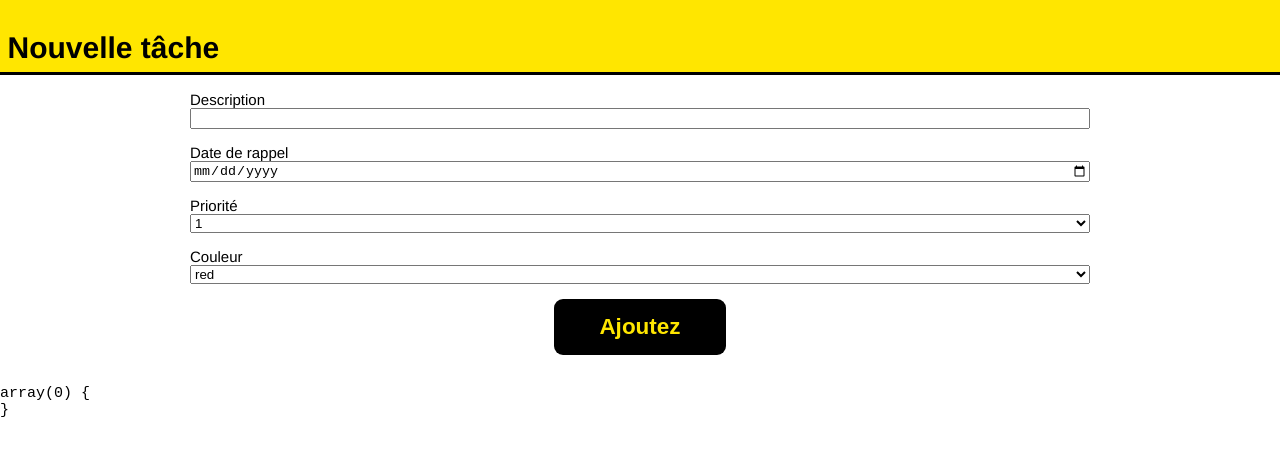
After one commit to wdhaghost/To-do-list-CRUD, a PHP site: page /new_task.php in a window 1280 px wide. The commit adds this page. Shown: the top 456 px of the page. Run offline with PHP 8.4, Linux system fonts and the light colour scheme.

Commit message:
working on user story 2(add a new task)

```diff
--- a/css/style.css
+++ b/css/style.css
@@ -11,13 +11,20 @@ body{
 .container{
     width: 100%;
     margin: 0;
+    position: relative;
+   padding-top: 76px;
+
 }
+
 .header{
     background: #FFE600;
     width: 100%;
     height: 75px;
     padding: 0.75rem 0.5rem;
     border-bottom: 3px solid black;
+    position: absolute;
+    z-index: 50;
+    top:0;
 }
 .main-title{
     font-size: 2rem;
@@ -43,8 +50,43 @@ body{
     align-items: center;
 }
 
-.tags{
+.add-task{
 
+    position: fixed;
+    right: 2rem;
+    bottom: 2rem;
+    color: #FFE600;
+    font-size: 1.5rem;
+}
+.add-link{
+    width: 100%;
+    height: 100%;
+}
+.task-form{
+    display: flex;
+    flex-direction:column ;
+    justify-content: space-around;
+    align-items: center;
+    gap:1rem;
+    padding: 1rem 0;
+}
+.form-element{
+    display: flex;
+    flex-direction:column ;
+    justify-content: space-around;
+    /* align-items: flex-start; */
+    width: 100%;
+    max-width: 60rem;
+}
+.btn{
+    padding:1rem 3rem ;
+    background-color: black;
+    border: none;
+    border-radius:0.6rem ;
+    color: #FFE600;
+    font-size: 1.5rem;
+    font-weight: 700;
+    text-align:center;
 }
 @media screen AND (min-width:600px) {
     .task{
--- a/includes/_functions.php
+++ b/includes/_functions.php
@@ -9,7 +9,7 @@ $dbCo->setAttribute(PDO::ATTR_DEFAULT_FETCH_MODE,PDO::FETCH_ASSOC);
 }
 catch (Exception $e) {
     die("Unable to connect to the database.".$e->getMessage());
-    }
+}
 
 function getTask($data){
     $query= $data ->prepare("SELECT * FROM `task` WHERE 'done' =0 ") ;
@@ -29,4 +29,7 @@ foreach($array as $task){
 }
 return $html;
 }
+function sendTaskTo($array,$data){
+    $query = $data->prepare("INSERT INTO `product`(`name_product`,`price`) VALUES (:name, :price)");
+}
 ?>
--- /dev/null
+++ b/includes/_header.php
@@ -0,0 +1,16 @@
+<!DOCTYPE html>
+<html lang="en">
+
+<head>
+    <meta charset="UTF-8">
+    <meta http-equiv="X-UA-Compatible" content="IE=edge">
+    <meta name="viewport" content="width=device-width, initial-scale=1.0">
+    <link rel="stylesheet" href="css/style.css">
+    <title><?=$title?></title>
+</head>
+
+<body>
+    <div class="container">
+        <header class="header">
+            <h1 class="main-title"><?=$title?></h1>
+        </header>
--- /dev/null
+++ b/new_task.php
@@ -0,0 +1,48 @@
+<?php
+require_once "includes/_functions.php";
+$title = "Nouvelle tâche";
+require_once "includes/_header.php"
+?>
+
+<form action="new_task.php" method="post" class="task-form">
+    <div class="form-element">
+        <label for="task-name">Description</label>
+        <input type="text" name="task-name" id="task-name">
+    </div>
+    <div class="form-element">
+        <label for="date_reminder">Date de rappel</label>
+        <input type="date" name="date_reminder" id="">
+    </div>
+    <div class="form-element">
+        <label for="priority">Priorité</label>
+        <select name="priority" id="priority-lvl">
+            <option value="1">1</option>
+            <option value="2">2</option>
+            <option value="3">3</option>
+            <option value="4">4</option>
+            <option value="5">5</option>
+
+        </select>
+    </div>
+    <div class="form-element">
+        <label for="color">Couleur</label>
+        <select name="color" id="color">
+            <option value="red">red</option>
+            <option value="blue">blue</option>
+            <option value="yellow">yellow</option>
+            <option value="green">green</option>
+
+        </select>
+    </div>
+    <input class="submit-btn btn" type="submit" value="Ajoutez">
+</form>
+<?php
+echo "<pre>";
+var_dump($_POST);
+echo "</pre>";
+?>
+
+</div>
+</body>
+
+</html>
```
Also changed, not shown: index.php (+17 -33 lines).
